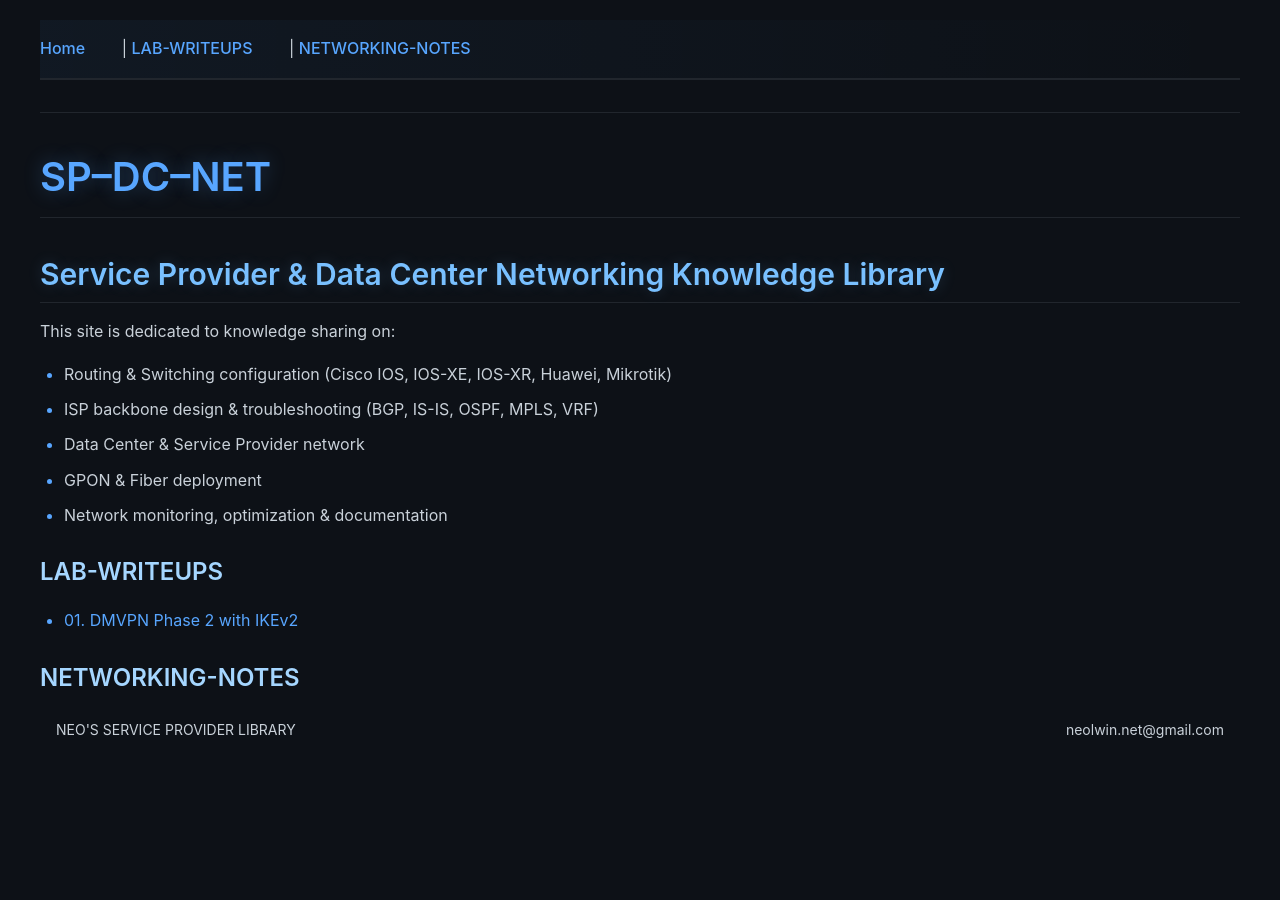
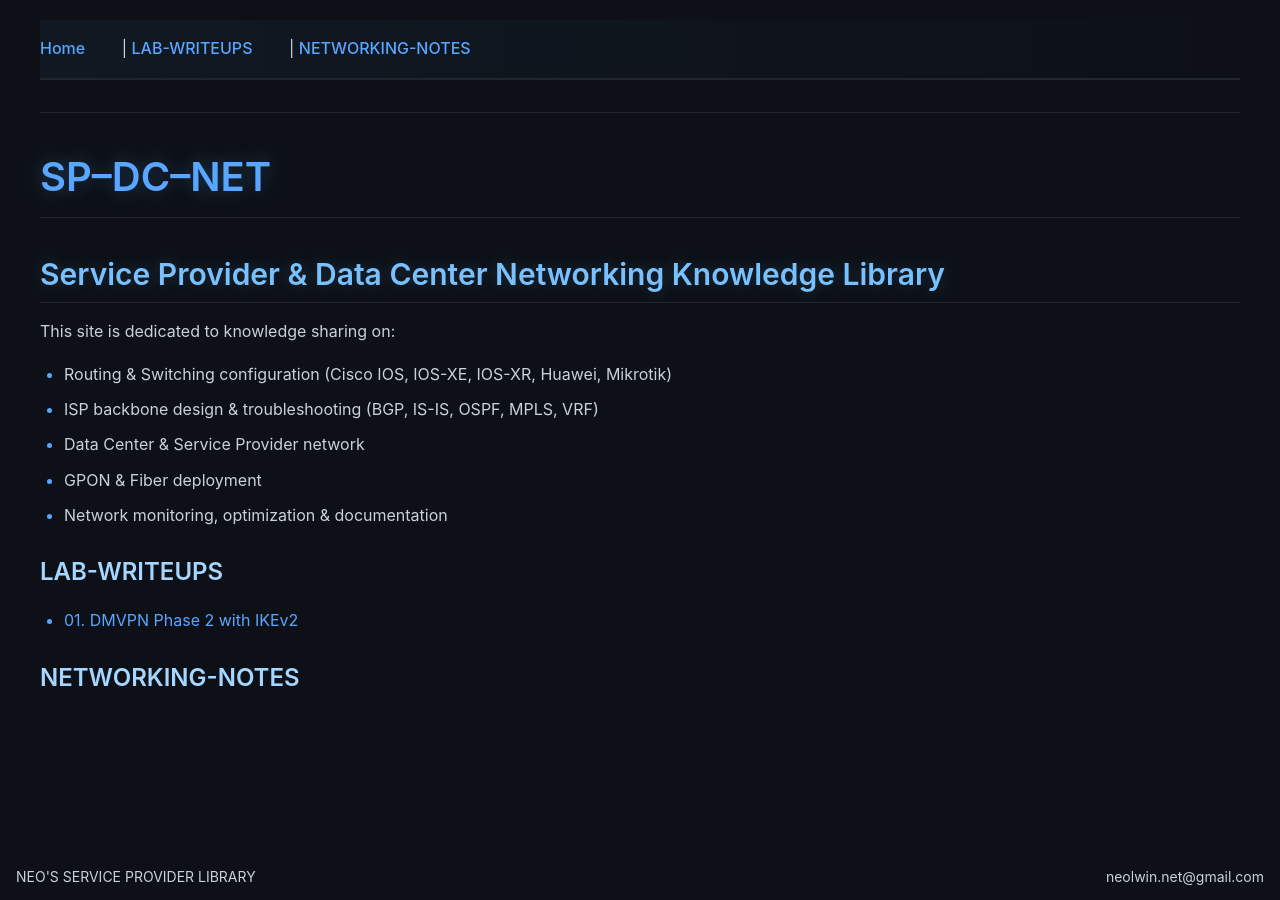
Before and after one commit to neolwin-net/sp-dc-net, a Jekyll site: the page built from index.md, in a window 1280 px wide. Built offline with Jekyll 4.4.1, drawn with Linux system fonts in a browser that asks for light colours.

Commit message:
Update default.html

```diff
--- a/_layouts/default.html
+++ b/_layouts/default.html
@@ -20,14 +20,13 @@
 
   {{ content }}
 
-  <footer style="position: relative; width: 100%; padding: 16px 0; font-size: 14px;">
-    <div style="position: absolute; bottom: 0; left: 0; padding-left: 16px;">
-      NEO'S SERVICE PROVIDER LIBRARY
-    </div>
-    <div style="position: absolute; bottom: 0; right: 0; padding-right: 16px;">
-      neolwin.net@gmail.com
-    </div>
-  </footer>
+  <div style="position: fixed; bottom: 12px; left: 16px; font-size: 14px;">
+    NEO'S SERVICE PROVIDER LIBRARY
+  </div>
+
+  <div style="position: fixed; bottom: 12px; right: 16px; font-size: 14px;">
+    neolwin.net@gmail.com
+  </div>
 
 </body>
 </html>
```
